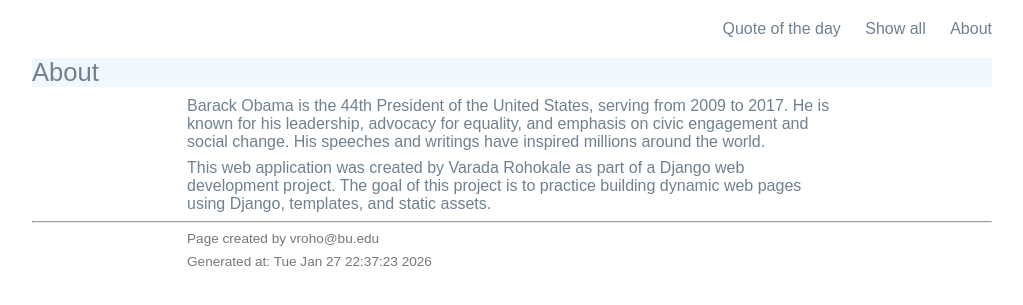
After one commit to varadarohokale/cs412, a Django app: page /about/ in a window 1280 px wide. The commit adds this page. Shown: the top 305 px of the page, without its empty margins (128-1151 px from the left). Run offline with Django 5.2, Linux system fonts and the light colour scheme.

Commit message:
Completed About

```diff
--- /dev/null
+++ b/quotes/templates/quotes/about.html
@@ -0,0 +1,23 @@
+{% extends "quotes/base.html" %}
+
+<html>
+
+{% block content %}
+
+<h1>About</h1>
+
+<p>
+    Barack Obama is the 44th President of the United States, serving from 2009 to 2017.
+    He is known for his leadership, advocacy for equality, and emphasis on civic engagement
+    and social change. His speeches and writings have inspired millions around the world.
+</p>
+
+<p>
+    This web application was created by Varada Rohokale as part of a Django web development
+    project. The goal of this project is to practice building dynamic web pages using Django,
+    templates, and static assets.
+</p>
+
+{% endblock %}
+
+</html>
--- a/quotes/templates/quotes/base.html
+++ b/quotes/templates/quotes/base.html
@@ -14,6 +14,9 @@
             <li>
                 <a href="{% url 'showallpage' %}">Show all</a>
             </li>
+            <li>
+                <a href="{% url 'aboutpage' %}">About</a>
+            </li>
         </ul>
     </nav>
     {% block content %}
--- a/quotes/urls.py
+++ b/quotes/urls.py
@@ -7,6 +7,7 @@ from django.conf.urls.static import static
 urlpatterns =[
     path("", views.home, name="homepage"),
     path("show_all/", views.show_all, name="showallpage"),
+    path("about/", views.about, name="aboutpage"),
 ]
 
 urlpatterns += static(settings.STATIC_URL, document_root=settings.STATIC_ROOT)
--- a/quotes/views.py
+++ b/quotes/views.py
@@ -59,3 +59,14 @@ def show_all(request):
     }
 
     return render (request, template, context)
+
+def about(request):
+
+    template = "quotes/about.html"
+
+    context = {
+
+        'current_time': time.ctime(),
+    }
+
+    return render (request, template, context)
```
